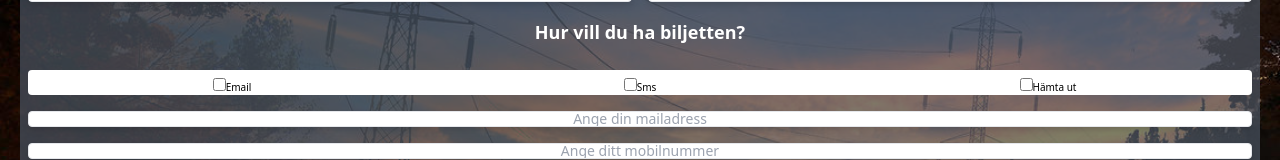
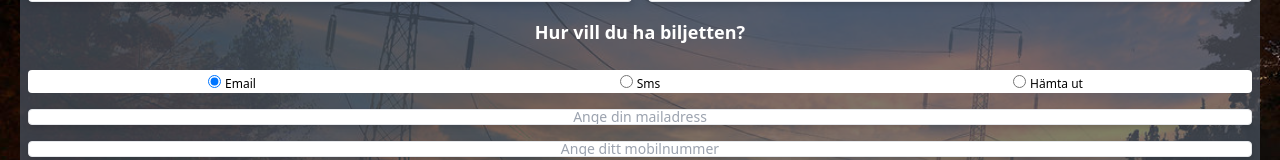
Before and after one commit to adamLundstedt/trainmaster, a Next.js app: page /booking-information in a window 1280 px wide. Shown: the part 244-404 px from the top of the page. Built offline with nearby package versions, Linux system fonts and the light colour scheme.

Commit message:
booking navbar

```diff
--- a/components/Navbar.js
+++ b/components/Navbar.js
@@ -11,7 +11,7 @@ export default function MobileNavbar() {
           TM
         </div>
         <input className="w-full h-6 mt-2 border text-center
-        drop-shadow-md shadow-black text-white rounded text-sm"
+        drop-shadow-md shadow-black text-black rounded text-sm"
           placeholder="Sök bokning"
           type="text">
         </input>
--- a/pages/booking-information.js
+++ b/pages/booking-information.js
@@ -3,7 +3,14 @@ import Link from "next/link";
 import ExitButton from "../components/ExitButton";
 
 
+
+
 export default function BookingInformation() {
+
+  function handleToggle() {
+
+    console.log("hello")
+  }
   return (
     <div className="h-screen w-full pt-[50px] ">
       <ExitButton />
@@ -41,22 +48,33 @@ export default function BookingInformation() {
             <a className="font-semibold">Hur vill du ha biljetten?</a>
           </div>
           <div className="rounded bg-white  ml-2 mr-2">
-            <div className="grid grid-cols-3">
-              <div className="text-black">
-                <input
-                  type="checkbox"
-                  className="mt-2 "
-                />Email </div>
-              <div className="text-black">
-                <input
-                  type="checkbox"
-                  className="mt-2 "
-                />Sms </div>
+            <div className="grid grid-cols-3 place-items-center">
               <div className="text-black items-center ">
                 <input
-                  type="checkbox"
-                  className="mt-2 "
-                />Hämta ut </div>
+                  type="radio"
+                  value="Email"
+                  checked
+                  className="mt-[5px] place-items-center "
+                  onClick={() => handleToggle()}
+                />
+                <a className="pl-1 text-[12px] text-center ">Email</a>
+              </div>
+              <div className="text-black items-center ">
+                <input
+                  type="radio"
+                  value="Sms"
+                  className="mt-[5px] place-items-center "
+                />
+                <a className="pl-1 text-[12px] text-center ">Sms</a>
+              </div>
+              <div className="text-black items-center ">
+                <input
+                  type="radio"
+                  value="GetFromStore"
+                  className="mt-[5px] place-items-center "
+                />
+                <a className="pl-1 text-[12px] text-center ">Hämta ut</a>
+              </div>
             </div>
 
           </div>
@@ -83,4 +101,4 @@ export default function BookingInformation() {
         </Link></div>
     </div >
   )
-}
+};
```
